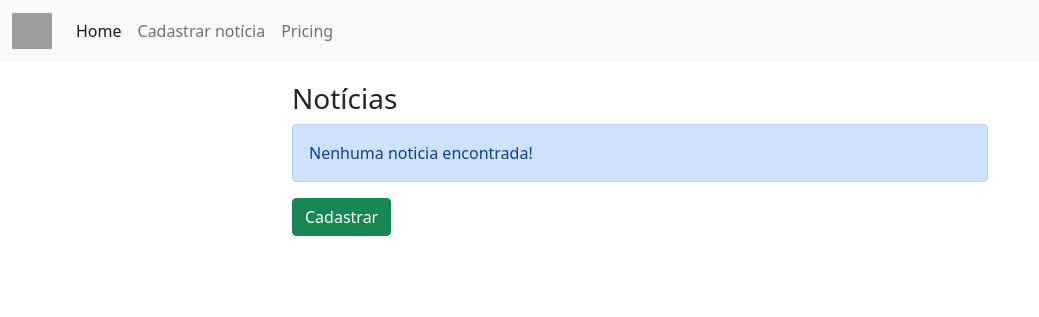
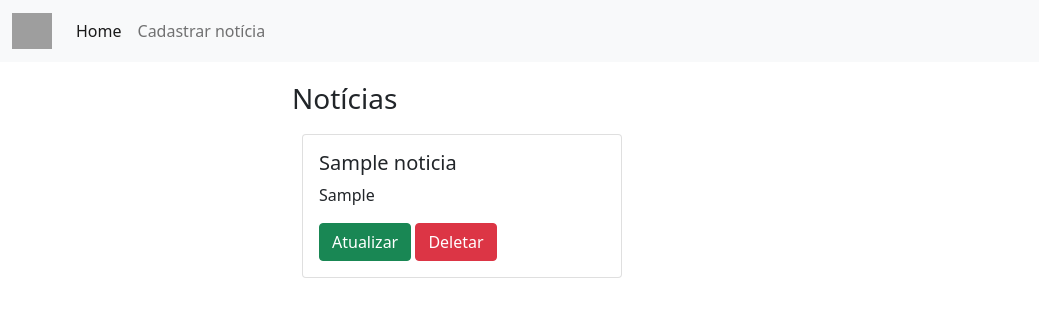
Before and after one commit to AlexSantos0/primeiroCRUD, a PHP site: page / in a window 1280 px wide. Shown: the top 317 px of the page, without its empty margins (0-1039 px from the left). Run offline with PHP 8.4, Linux system fonts and the light colour scheme; tables that the repository leaves empty or names only in its code hold one stand-in row (values such as "Sample post"); grey boxes are pictures that could not be loaded.

Commit message:
commit 03/05/22

```diff
--- a/Models/header.php
+++ b/Models/header.php
@@ -23,9 +23,6 @@
         <li class="nav-item">
           <a class="nav-link" href="add.php">Cadastrar notícia</a>
         </li>
-        <li class="nav-item">
-          <a class="nav-link" href="index.php">Pricing</a>
-        </li>
       </ul>
     </div>
   </div>
--- a/db/DB_conection.php
+++ b/db/DB_conection.php
@@ -5,7 +5,7 @@
     $db = "cadastro";
 
 $conn = mysqli_connect($server, $user, $pass, $db);
-
+mysqli_set_charset($conn, "utf8");
 if(mysqli_connect_error()){
     echo "Erro na conexão".mysqli_connect_error();
 }
--- a/index.php
+++ b/index.php
@@ -1,14 +1,28 @@
 <?php
+//CONEXÃO
+require_once 'db/DB_conection.php';
 //HEADER
 require_once 'Models/header.php';
 ?>
 
 <div class="container">
-   <h3>Notícias</h3>
-        <div class="alert alert-primary" role="alert">
-                Nenhuma noticia encontrada!
+    <h3>Notícias</h3>
+    <?php
+    $sql = "SELECT * FROM noticia";
+    $resultado = mysqli_query($conn, $sql);
+    while($dados = mysqli_fetch_array($resultado)){
+    ?>
+    <div class="corpo" style="display: inline-block;">
+        <div class="card" style="width: 20rem; margin: 10px;">
+            <div class="card-body">
+                <h5 class="card-title"><?php echo $dados['nome'];?></h5>
+                <p class="card-text"><?php echo $dados['categoria'];?></p>
+                <a href="#" class="btn btn-success">Atualizar</a>
+                <a href="#" class="btn btn-danger">Deletar</a>
+            </div>
         </div>
-    <a href="add.php"><button type="button" class="btn btn-success">Cadastrar</button></a>
+    </div>
+    <?php } ?>
 </div>
 
 <?php
```
Also changed, not shown: add.php (+4 -3 lines), db/create.php (added, +17 -0 lines), css/style.css (line endings or trailing spaces).
